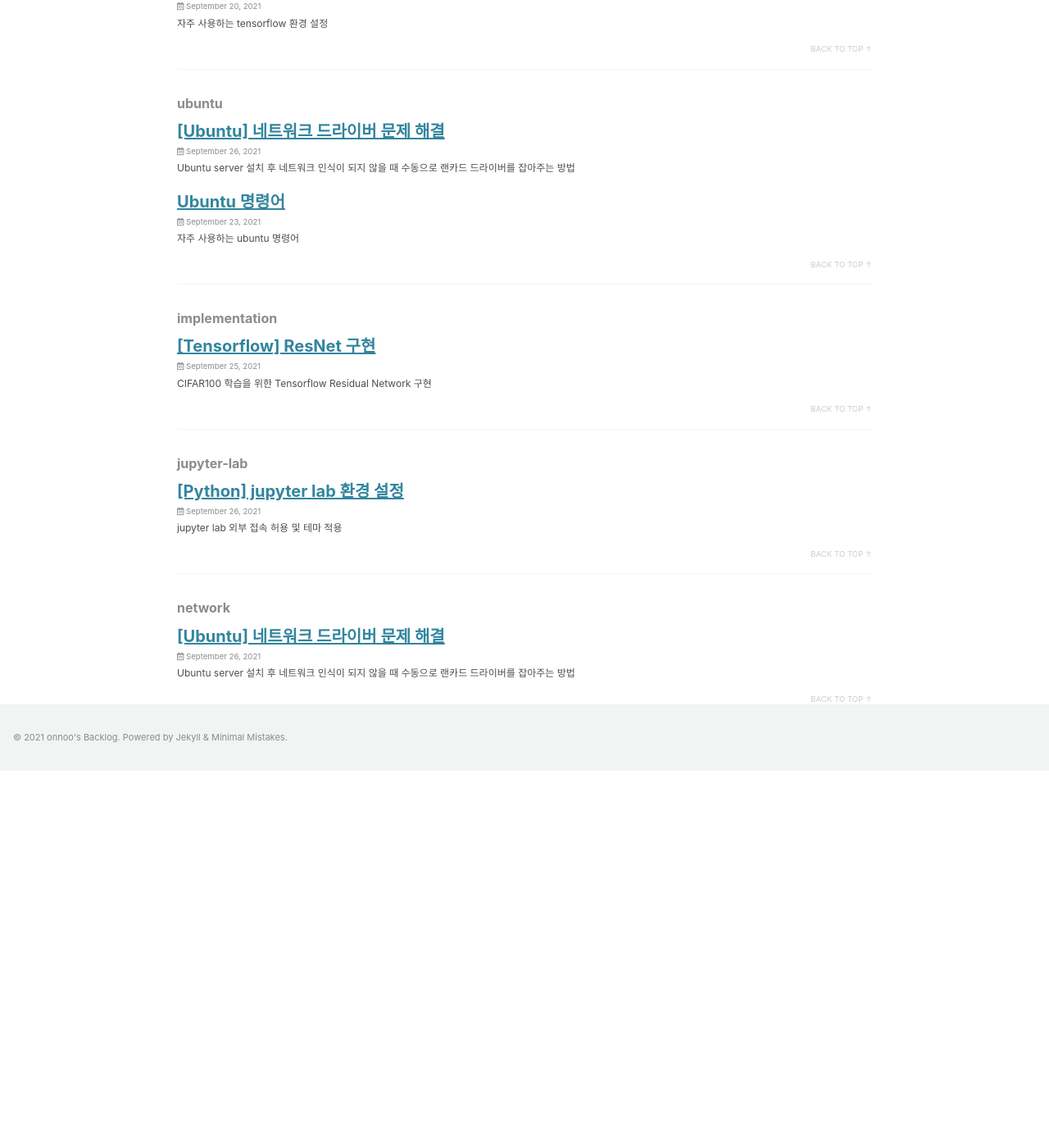
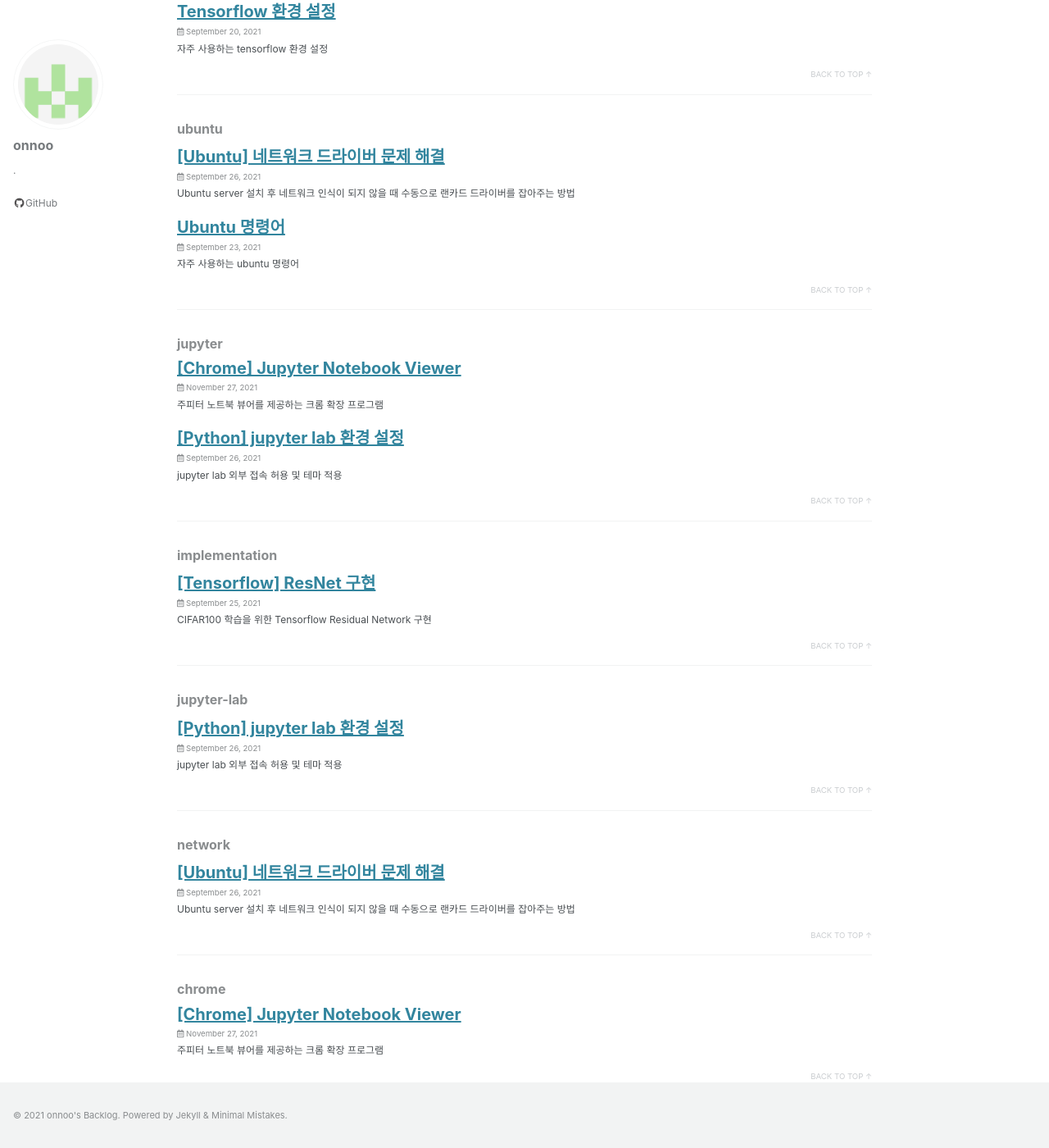
Before and after one commit to onnoo/onnoo.github.io, a Jekyll site: the page built from _pages/tag-archive.md, in a window 1280 px wide and 1400 px high, scrolled down 694 px. Shown: the whole window at 82% size. Built offline with Jekyll 4.4.1, drawn with Linux system fonts in a browser that asks for light colours; cached includes are drawn as plain includes; a script that is not in the unit is left out; comment, search, counter and statistics services are not loaded; before the commit the page ends 1634 px from its top, so only the background shows below that.

Commit message:
Write 2021-11-27-chrome-ipynb-viewer

```diff
--- a/Gemfile
+++ b/Gemfile
@@ -14,3 +14,5 @@ group :jekyll_plugins do
   gem "jekyll-include-cache"
   gem "jekyll-algolia"
 end
+
+gem "webrick", "~> 1.7"
--- a/_config.yml
+++ b/_config.yml
@@ -26,7 +26,7 @@ markdown: kramdown
 remote_theme: mmistakes/minimal-mistakes
 # Outputting
 permalink: /:categories/:title/
-paginate: 5 # amount of posts to show
+paginate: 10 # amount of posts to show
 paginate_path: /page:num/
 timezone: KR
 
--- a/_posts/2021-09-26-jupyter-lab.md
+++ b/_posts/2021-09-26-jupyter-lab.md
@@ -5,6 +5,7 @@ categories:
   - python
 tags:
   - jupyter-lab
+  - jupyter
   - environment
 ---
 
--- /dev/null
+++ b/_posts/2021-11-27-chrome-ipynb-viewer.md
@@ -0,0 +1,18 @@
+---
+title: "[Chrome] Jupyter Notebook Viewer"
+date: 2021-11-27
+categories:
+  - utils
+tags:
+  - chrome
+  - jupyter
+---
+
+주피터 노트북 뷰어를 제공하는 크롬 확장 프로그램
+
+
+## 크롬 확장프로그램 설치
+
+[Jupyter Notebook Viewer](https://chrome.google.com/webstore/detail/jupyter-notebook-viewer/ocabfdicbcamoonfhalkdojedklfcjmf)에서 확장 프로그램을 설치합니다.
+
+*크롬 확장프로그램 관리* 에서 Jupyter Notebook Viewer에 대해 *파일 URL에 대한 액세스 허용*을 체크하여 줍니다.
```
